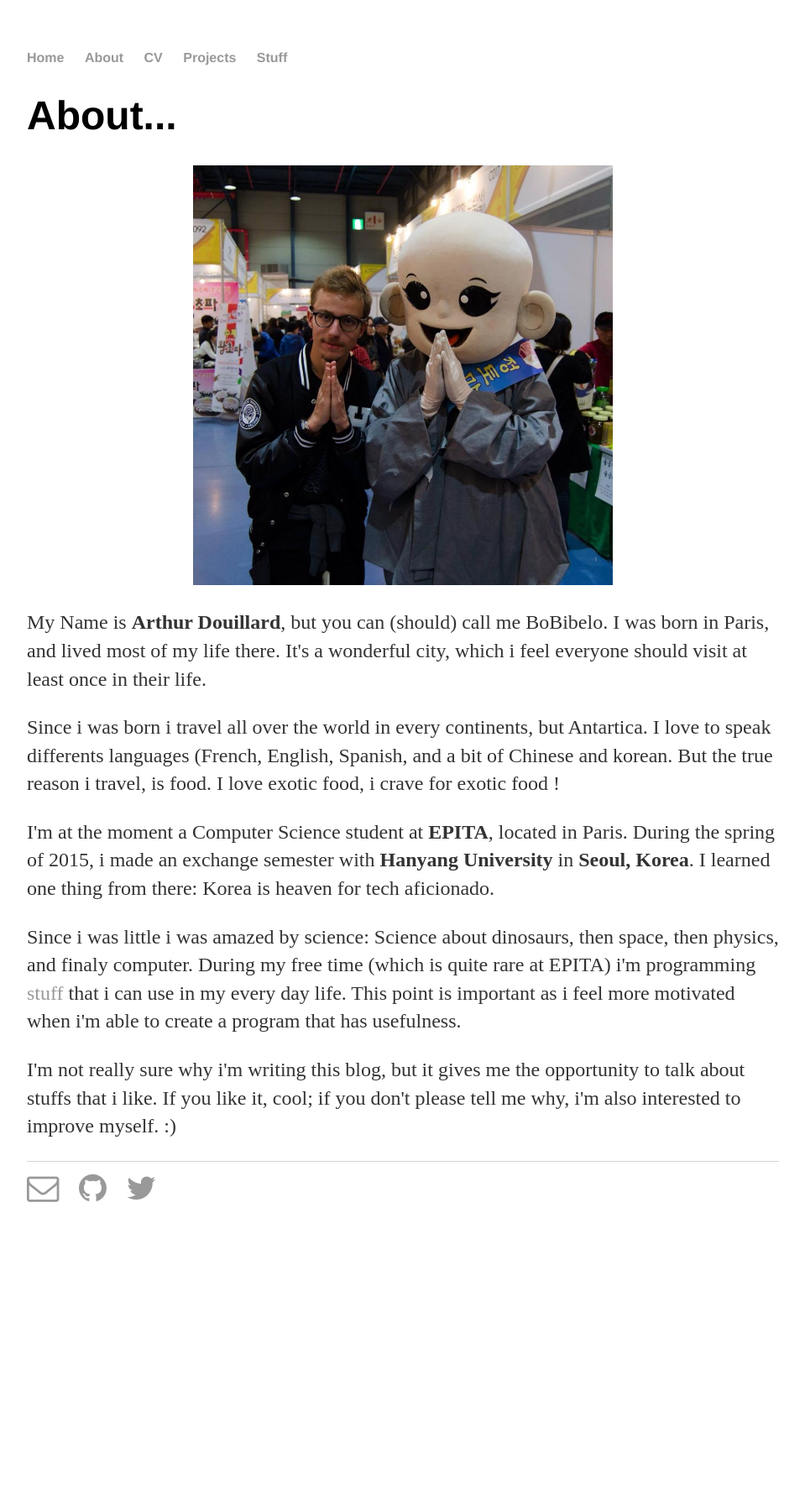
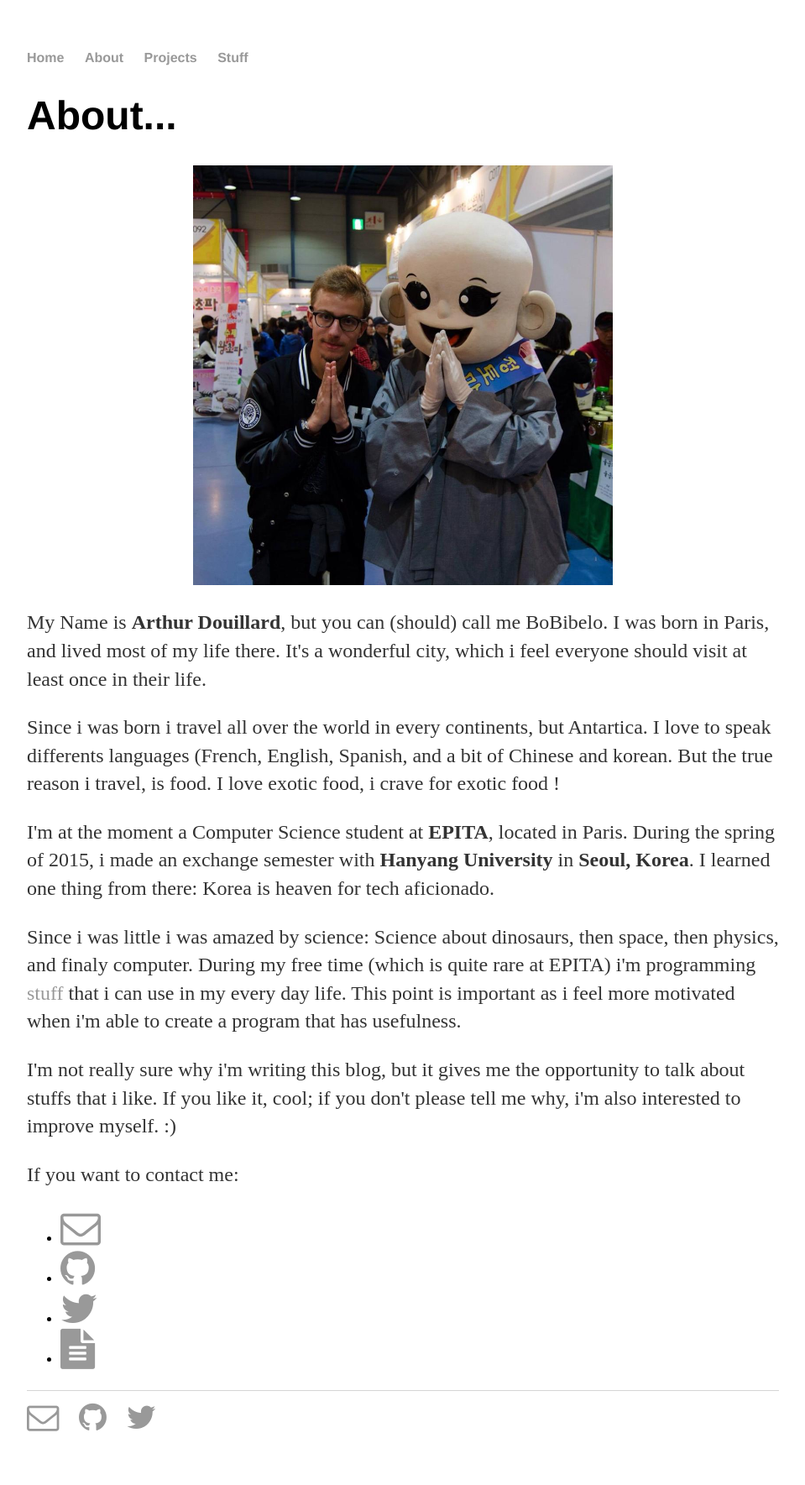
Before and after one commit to Mougatine/Mougatine, a Jekyll site: the page built from about/index.html, in a window 1280 px wide. Shown: the whole page at 84% size, without its empty margins (160-1119 px from the left). Built offline with Jekyll 4.4.1, drawn with Linux system fonts in a browser that asks for light colours; before the commit the page ends 1495 px from its top, so only the background shows below that.

Commit message:
Re-design of menu bar

```diff
--- a/_layouts/default.html
+++ b/_layouts/default.html
@@ -13,7 +13,6 @@
         <ul>
             <li><a href="/">Home</a></li>
             <li><a href="/about/index.html">About</a></li>
-            <li><a href="/cv/CV Arthur Douillard - English.pdf">CV</a></li>
             <li><a href="/projects/projects.html">Projects</a></li>
             <li><a href="/stuff/index.html">Stuff</a></li>
         </ul>
--- a/about/index.html
+++ b/about/index.html
@@ -27,4 +27,13 @@ title: BoBibelo - About
   <p>I'm not really sure why i'm writing this blog, but it gives me the opportunity to talk about stuffs
   that i like. If you like it, cool; if you don't please tell me why, i'm also interested to
   improve myself. :)</p>
+
+  <p>If you want to contact me:
+  <ul>
+    <li><a href="mailto:arthur.douillard@epita.fr"><i class="fa fa-envelope-o fa-3x"></i></a></li>
+    <li><a href="https://github.com/bobibelo"><i class="fa fa-github fa-3x"></i></a></li>
+    <li><a href="https://twitter.com/bobibelo"><i class="fa fa-twitter fa-3x"></i></a></li>
+    <li><a href="/cv/CV.pdf"><i class="fa fa-file-text fa-3x"></i></a></li>
+  </ul>
+  </p>
 </div>
```
Lines whose indentation alone changed are shown as unchanged.
